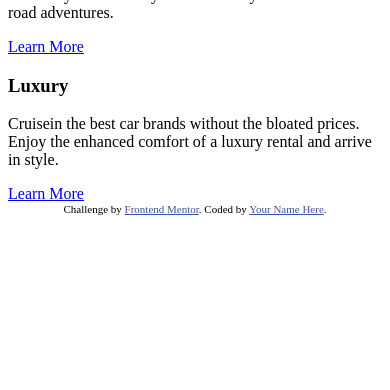
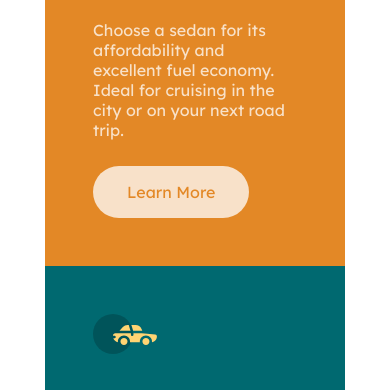
Before and after one commit to singhyuvraj97/3-column-preview-card-component, a plain HTML site: page index.html in a window 390 px wide. Shown: the part 239-629 px from the top of the page. Drawn offline with Linux system fonts and the light colour scheme.

Commit message:
added mobile first design and desktop design

```diff
--- a/index.html
+++ b/index.html
@@ -24,6 +24,7 @@
         color: hsl(228, 45%, 44%);
       }
     </style>
+    <link type="text/css" rel="stylesheet" href="./st.css">
   </head>
   <body>
     <div class="cont">
--- a/st.css
+++ b/st.css
@@ -0,0 +1,107 @@
+@import url('https://fonts.googleapis.com/css2?family=Big+Shoulders+Display:wght@700&display=swap');
+
+@import url('https://fonts.googleapis.com/css2?family=Lexend+Deca&display=swap');
+
+* {
+  margin: 0px;
+  padding: 0px;
+  box-sizing: border-box;
+  /* border: 1px solid red; */
+}
+
+.cont{
+  max-width: 80%;
+  min-width: 300px;
+  margin: 50px auto;
+  display: flex;
+  flex-wrap: wrap;
+  justify-content: center;
+}
+
+.card{
+  width: 300px;
+  padding: 48px;
+}
+
+#card1 {
+  background-color: hsl(31, 77%, 52%);
+  border-radius: 10px 10px 0px 0px;
+
+}
+
+#card1 .cardButton a{
+  color: hsl(31, 77%, 52%);
+}
+
+#card2 {
+  background-color: hsl(184, 100%, 22%);
+}
+
+#card2 .cardButton a{
+  color: hsl(184, 100%, 22%,);
+}
+
+
+#card3 {
+  background-color: hsl(179, 100%, 13%);
+  border-radius: 0px 0px 10px 10px;
+}
+
+#card3 .cardButton a{
+  color: hsl(179, 100%, 13%);
+}
+
+
+.cardIcon{
+  background-image: url("./images/icon-sedans.svg");
+  background-repeat: no-repeat;
+  width: 68px;
+  height: 42px;
+  margin: 0px 0px 40px 0px;
+}
+
+.cardBody h1{
+  font-size: 36px;
+  text-transform: uppercase;
+  color: hsl(0, 0%, 95%);
+  font-family: 'Big Shoulders Display', cursive;
+  margin-bottom: 36px;
+}
+
+.cardBody p{
+  font-size: 16px;
+  font-family: 'Lexend Deca', sans-serif;
+  color: hsla(0, 0%, 100%, 0.75);
+  margin-bottom: 26px;
+}
+
+.cardButton a{
+  display: block;
+  width: max-content;
+  background-color: hsla(0, 0%, 100%, 0.75);
+  padding: 16px 34px;
+  text-align: center;
+  text-decoration: none;
+  font-size: 16px;
+  font-family: 'Lexend Deca', sans-serif;
+  border-radius: 30px;
+}
+
+@media screen and (min-width: 765px){
+  .cardBody p{
+    margin-bottom: 32px;
+  }
+
+  .cont{
+    border-radius: 10px 10px 10px 10px;
+  }
+
+  #card1{
+    border-radius: 10px 0px 0px 10px;
+  }
+
+  #card3{
+    border-radius: 0px 10px 10px 0px;
+  }
+
+}
```
